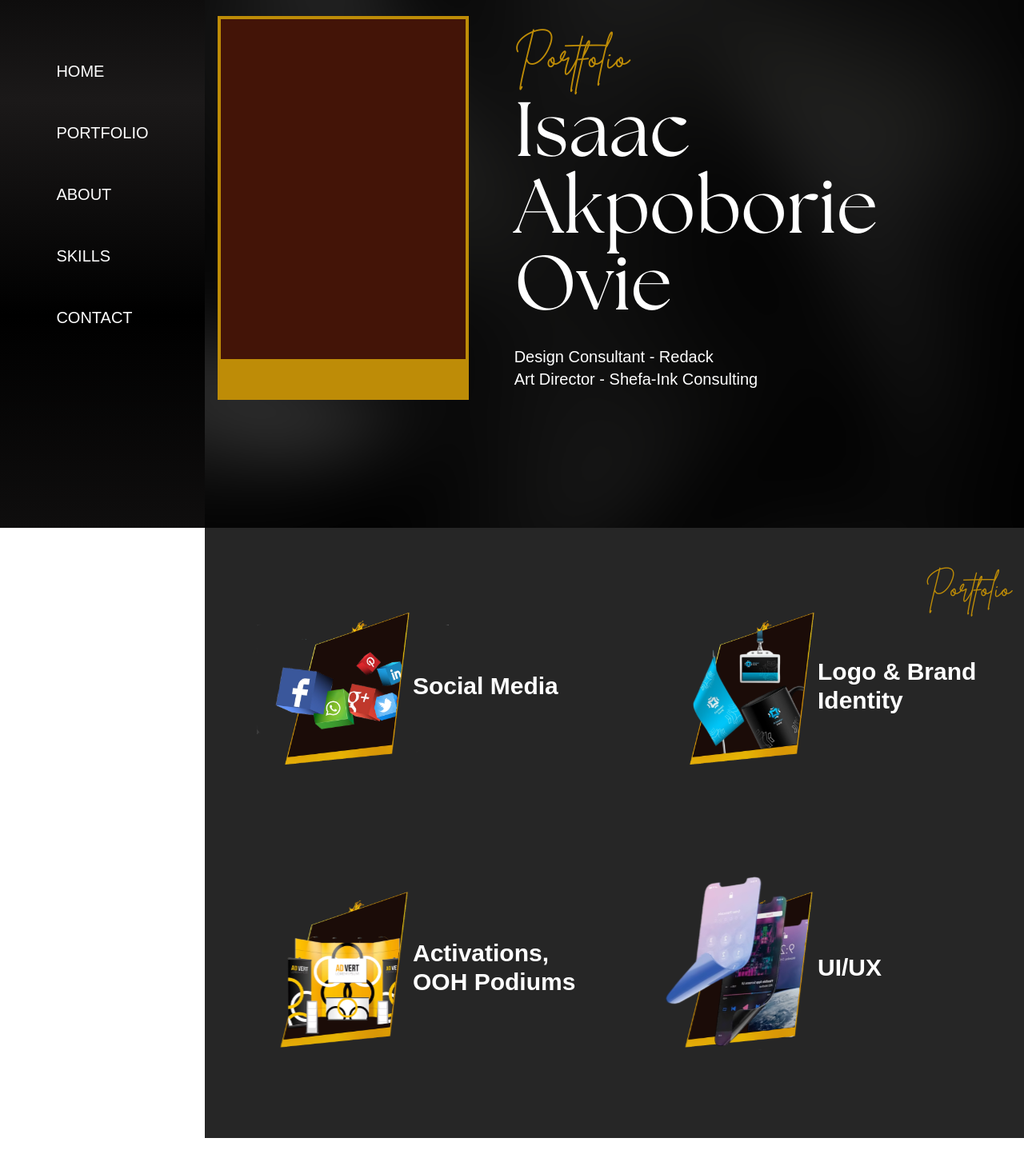
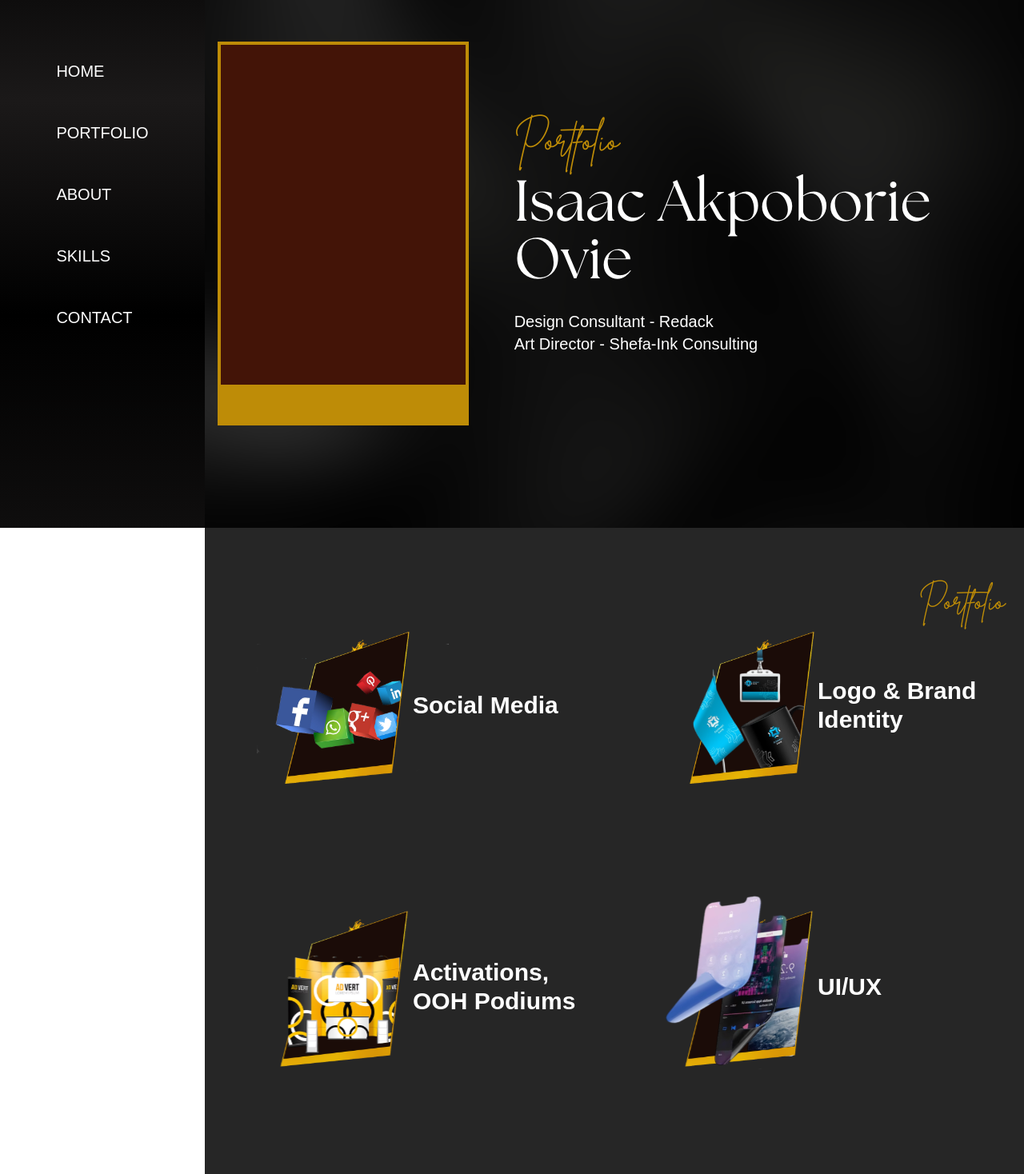
Before and after one commit to Udee101/mr-redack, a Vue app: page / in a window 1280 px wide. Shown: the part 140-1608 px from the top of the page at 80% size. Before the commit the page ends 1563 px from the top, so only its background shows below. Built offline with nearby package versions, Linux system fonts and the light colour scheme; a web font is replaced by a local one.

Commit message:
modify padding for hero and project section

```diff
--- a/src/components/HeroSection.vue
+++ b/src/components/HeroSection.vue
@@ -5,7 +5,7 @@ import HeroText from './HeroText.vue'
 
 <template>
   <section id="hero" class="p-4 h-screen">
-    <div class=" max-w-site-w w-full mx-auto translate-y-28 md:translate-y-36">
+    <div class=" max-w-site-w w-full mx-auto translate-y-20 py-12 md:translate-y-32">
       <div class="hero-sec-layout">
         <HeroCard card-class="w-[300px] h-[420px] bg-site-gold mx-auto p-1 md:mx-0 md:w-[320px] md:h-[480px] lg:w-[95%]"
         >
@@ -14,10 +14,10 @@ import HeroText from './HeroText.vue'
 
         <HeroText>
           <template #label>
-            <p class="text-site-gold text-2xl font-titleFont md:text-4xl lg:text-5xl">Portfolio</p>
+            <p class="text-site-gold text-2xl font-titleFont md:text-4xl lg:text-[2.75rem]">Portfolio</p>
           </template>
           <template #name>
-            <p class=" text-4xl font-headerFont pr-10 md:text-6xl md:pr-0 lg:text-8xl">Isaac Akpoborie Ovie</p>
+            <p class=" text-4xl font-headerFont pr-10 md:text-6xl md:pr-0 lg:text-7xl">Isaac Akpoborie Ovie</p>
           </template>
           <template #description>
             <p class="md:text-xl">
--- a/src/components/PortfolioSection.vue
+++ b/src/components/PortfolioSection.vue
@@ -4,9 +4,9 @@ import { projectCategories } from '../data/index.js'
 </script>
 
 <template>
-  <section id="portfolio" class=" bg-site-gray py-10 relative">
-    <p class=" absolute right-0 m-4 text-site-gold text-2xl font-titleFont md:text-4xl">Portfolio</p>
-    <div class="px-4 max-w-site-w mx-auto">
+  <section id="portfolio" class=" bg-site-gray p-4">
+    <div class=" relative py-12 max-w-site-w mx-auto">
+      <p class=" absolute right-0 m-2 text-site-gold text-2xl font-titleFont md:text-4xl">Portfolio</p>
         <div class="grid grid-col-1 grid-rows-4 md:grid-cols-2 md:grid-rows-2 md:gap-5">
           <CategoryCard
             v-for="pc in projectCategories"
```
Lines whose indentation alone changed are shown as unchanged.
